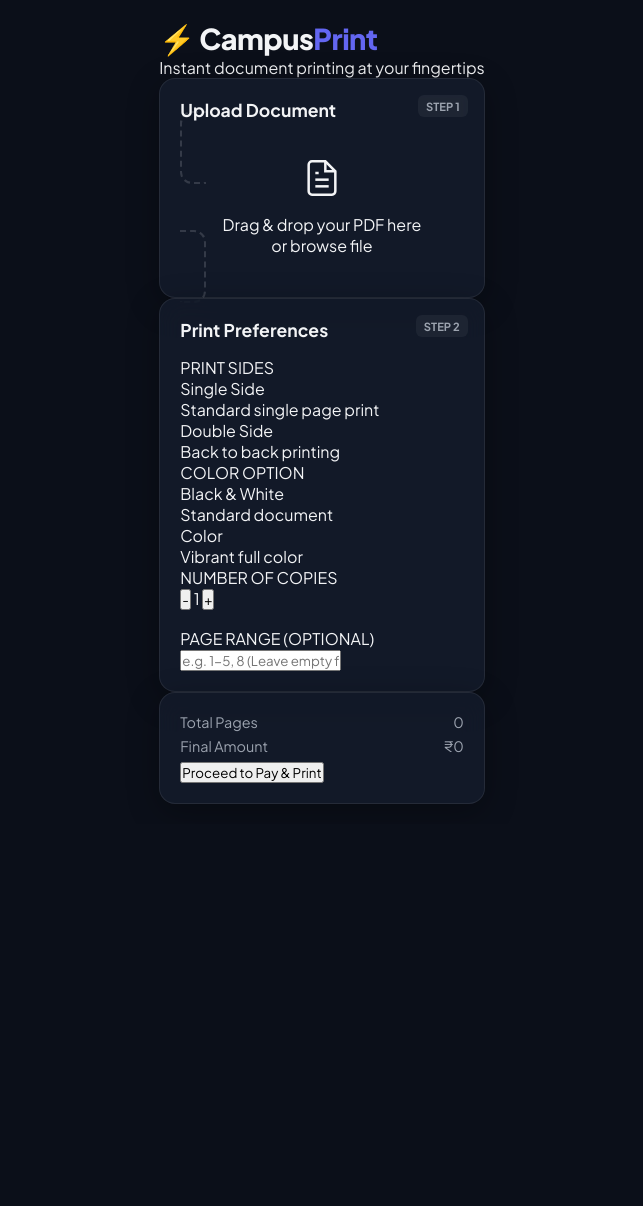
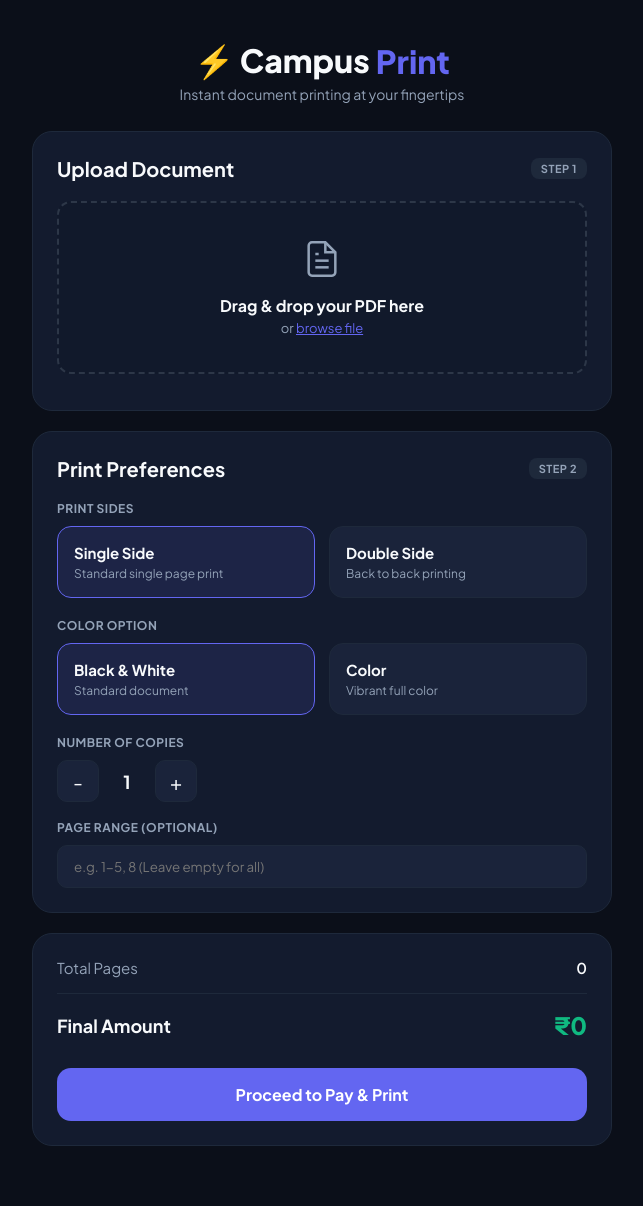
Before and after one commit to Sahilsaware/campus-print, a Flask app: page / in a window 1280 px wide. Shown: the whole page, without its empty margins (318-961 px from the left). Before the commit the page ends 804 px from the top, so only its background shows below. Run offline with Flask 3, Linux system fonts and the light colour scheme; some libraries are stand-ins or nearby versions.

Commit message:
Refactor CSS for improved styling and layout
Updated CSS variables and styles for better theming and layout adjustments.

```diff
--- a/static/style.css
+++ b/static/style.css
@@ -1,12 +1,13 @@
 :root {
-    --bg-color: #0b0f19;
-    --card-bg: rgba(22, 31, 48, 0.7);
-    --border-color: rgba(255, 255, 255, 0.08);
-    --primary: #6366f1;
+    --bg-dark: #0b0f19;
+    --card-bg: #131b2e;
+    --card-border: #1e293b;
+    --primary-blue: #6366f1;
     --primary-hover: #4f46e5;
-    --text-main: #f3f4f6;
-    --text-muted: #9ca3af;
-    --accent: #10b981;
+    --accent-green: #10b981;
+    --text-primary: #f8fafc;
+    --text-secondary: #94a3b8;
+    --box-inactive: #1a233a;
 }
 
 * {
@@ -17,244 +18,257 @@
 }
 
 body {
-    background-color: var(--bg-color);
-    color: var(--text-main);
-    min-height: 100vh;
+    background-color: var(--bg-dark);
+    color: var(--text-primary);
     display: flex;
     justify-content: center;
-    align-items: center;
-    padding: 20px;
+    padding: 40px 20px;
+    min-height: 100vh;
 }
 
-.background-glow {
-    position: fixed;
-    width: 300px;
-    height: 300px;
-    background: radial-gradient(circle, rgba(99,102,241,0.25) 0%, rgba(0,0,0,0) 70%);
-    top: 20%;
-    left: 50%;
-    transform: translate(-50%, -50%);
-    z-index: -1;
+.main-container {
+    width: 100%;
+    max-width: 580px;
 }
 
-.app-container {
-    width: 100%;
-    max-width: 480px;
-    display: flex;
-    flex-direction: column;
-    gap: 16px;
-}
-
-.brand-header {
+.header {
     text-align: center;
-    margin-bottom: 8px;
+    margin-bottom: 28px;
 }
 
 .logo {
-    font-size: 1.8rem;
+    font-size: 32px;
     font-weight: 800;
-    letter-spacing: -0.5px;
+    color: var(--text-primary);
+    display: flex;
+    align-items: center;
+    justify-content: center;
+    gap: 6px;
 }
 
 .logo span {
-    color: var(--primary);
+    color: var(--primary-blue);
 }
 
-.tagline {
-    font-size: 0.85rem;
-    color: var(--text-muted);
+.subtitle {
+    color: var(--text-secondary);
+    font-size: 14px;
+    margin-top: 4px;
 }
 
 .card {
     background: var(--card-bg);
-    backdrop-filter: blur(12px);
-    border: 1px solid var(--border-color);
-    border-radius: 16px;
-    padding: 20px;
-    position: relative;
-    box-shadow: 0 8px 32px 0 rgba(0, 0, 0, 0.3);
+    border: 1px solid var(--card-border);
+    border-radius: 20px;
+    padding: 24px;
+    margin-bottom: 20px;
+}
+
+.card-header {
+    display: flex;
+    justify-content: space-between;
+    align-items: center;
+    margin-bottom: 20px;
+}
+
+.card-header h2 {
+    font-size: 20px;
+    font-weight: 700;
 }
 
 .step-badge {
-    position: absolute;
-    top: 16px;
-    right: 16px;
-    font-size: 0.7rem;
+    background: #1e293b;
+    color: var(--text-secondary);
+    font-size: 11px;
     font-weight: 700;
-    text-transform: uppercase;
-    background: rgba(255, 255, 255, 0.05);
-    padding: 4px 8px;
-    border-radius: 6px;
-    color: var(--text-muted);
-}
-
-h2 {
-    font-size: 1.1rem;
-    font-weight: 700;
-    margin-bottom: 16px;
+    padding: 4px 10px;
+    border-radius: 8px;
+    letter-spacing: 0.5px;
 }
 
 .drop-zone {
-    border: 2px dashed rgba(255, 255, 255, 0.15);
-    border-radius: 12px;
-    padding: 24px;
+    border: 2px dashed #2d3748;
+    border-radius: 14px;
+    padding: 36px 20px;
     text-align: center;
+    display: block;
+    cursor: pointer;
+    background: rgba(15, 23, 42, 0.4);
+    transition: all 0.2s ease;
+}
+
+.drop-zone:hover {
+    border-color: var(--primary-blue);
+    background: rgba(99, 102, 241, 0.05);
+}
+
+.upload-icon {
+    color: var(--text-secondary);
+    margin-bottom: 12px;
+}
+
+.drop-title {
+    font-size: 16px;
+    font-weight: 700;
+    margin-bottom: 4px;
+}
+
+.drop-sub {
+    font-size: 13px;
+    color: var(--text-secondary);
+}
+
+.browse-link {
+    color: var(--primary-blue);
+    text-decoration: underline;
+}
+
+.file-list {
+    margin-top: 12px;
+}
+
+.file-item {
+    font-size: 13px;
+    color: var(--text-primary);
+    padding: 6px 12px;
+    background: var(--box-inactive);
+    border-radius: 8px;
+    margin-top: 6px;
+}
+
+.field-label {
+    font-size: 12px;
+    font-weight: 700;
+    color: var(--text-secondary);
+    letter-spacing: 0.5px;
+    margin-bottom: 10px;
+
+}
+
+.grid-2 {
+    display: grid;
+    grid-template-columns: 1fr 1fr;
+    gap: 14px;
+    margin-bottom: 20px;
+}
+
+.select-box {
+    background: var(--box-inactive);
+    border: 1.5px solid var(--card-border);
+    border-radius: 14px;
+    padding: 16px;
     cursor: pointer;
     transition: all 0.2s ease;
 }
 
-.drop-zone:hover {
-    border-color: var(--primary);
-    background: rgba(99, 102, 241, 0.05);
+.select-box.active {
+    border-color: var(--primary-blue);
+    background: rgba(99, 102, 241, 0.12);
 }
 
-.upload-icon {
-    font-size: 2.2rem;
-    margin-bottom: 8px;
+.box-title {
+    font-weight: 700;
+    font-size: 15px;
+    margin-bottom: 4px;
 }
 
-.upload-title {
-    font-weight: 600;
-    font-size: 0.95rem;
+.box-sub {
+    font-size: 12px;
+    color: var(--text-secondary);
 }
 
-.upload-sub {
-    font-size: 0.8rem;
-    color: var(--text-muted);
+.counter-box {
+    display: flex;
+    align-items: center;
+    gap: 16px;
 }
 
-.browse-btn {
-    color: var(--primary);
-    text-decoration: underline;
+.counter-btn {
+    width: 42px;
+    height: 42px;
+    border-radius: 10px;
+    background: var(--box-inactive);
+    border: 1px solid var(--card-border);
+    color: var(--text-primary);
+    font-size: 20px;
+    cursor: pointer;
+    display: flex;
+    align-items: center;
+    justify-content: center;
 }
 
-.file-info {
-    margin-top: 10px;
-    font-size: 0.85rem;
-    color: var(--accent);
-    font-weight: 600;
+.counter-btn:hover {
+    background: var(--card-border);
 }
 
-.option-group {
-    margin-bottom: 16px;
+.counter-value {
+    font-size: 18px;
+    font-weight: 700;
+    width: 24px;
+    text-align: center;
 }
 
-.option-group:last-child {
-    margin-bottom: 0;
+.input-text {
+    width: 100%;
+    padding: 12px 16px;
+    background: var(--box-inactive);
+    border: 1px solid var(--card-border);
+    border-radius: 10px;
+    color: var(--text-primary);
+    outline: none;
 }
 
-.group-label {
-    display: block;
-    font-size: 0.8rem;
-    font-weight: 600;
-    color: var(--text-muted);
-    margin-bottom: 8px;
-    text-transform: uppercase;
+.input-text:focus {
+    border-color: var(--primary-blue);
 }
 
-.toggle-grid {
-    display: grid;
-    grid-template-columns: 1fr 1fr;
-    gap: 10px;
-}
-
-.toggle-card input {
-    display: none;
-}
-
-.toggle-content {
-    border: 1px solid var(--border-color);
-    background: rgba(255, 255, 255, 0.02);
-    border-radius: 10px;
-    padding: 12px;
-    cursor: pointer;
-    transition: all 0.2s ease;
-    display: flex;
-    flex-direction: column;
-}
-
-.toggle-content .title {
-    font-size: 0.9rem;
-    font-weight: 600;
-}
-
-.toggle-content .desc {
-    font-size: 0.75rem;
-    color: var(--text-muted);
-    margin-top: 2px;
-}
-
-.toggle-card input:checked + .toggle-content {
-    border-color: var(--primary);
-    background: rgba(99, 102, 241, 0.15);
-}
-
-.quantity-control {
-    display: flex;
-    align-items: center;
-    gap: 10px;
-}
-
-.quantity-control button {
-    width: 36px;
-    height: 36px;
-    border-radius: 8px;
-    border: 1px solid var(--border-color);
-    background: rgba(255, 255, 255, 0.05);
-    color: var(--text-main);
-    font-size: 1.2rem;
-    cursor: pointer;
-}
-
-.quantity-control input {
-    width: 50px;
-    text-align: center;
-    background: transparent;
-    border: none;
-    color: var(--text-main);
-    font-size: 1.1rem;
-    font-weight: 700;
-}
-
-.summary-details {
-    margin-bottom: 16px;
+.summary-card {
+    background: var(--card-bg);
 }
 
 .summary-row {
     display: flex;
     justify-content: space-between;
-    font-size: 0.9rem;
-    color: var(--text-muted);
-    margin-bottom: 6px;
+    align-items: center;
+    font-size: 15px;
+    color: var(--text-secondary);
+    margin-bottom: 12px;
 }
 
-.total-row {
-    font-size: 1.1rem;
-    font-weight: 700;
-    color: var(--text-main);
-    margin-top: 10px;
-    padding-top: 10px;
-    border-top: 1px solid var(--border-color);
+.summary-row .val {
+    color: var(--text-primary);
+    font-weight: 600;
 }
 
-.total-price {
-    color: var(--accent);
-    font-size: 1.3rem;
+.main-total {
+    margin-top: 16px;
+    padding-top: 16px;
+    border-top: 1px solid var(--card-border);
+    color: var(--text-primary);
+    font-size: 18px;
+    font-weight: 700;
 }
 
-.pay-btn {
+.amount {
+    color: var(--accent-green);
+    font-size: 24px;
+    font-weight: 800;
+}
+
+.btn-primary {
     width: 100%;
-    padding: 14px;
+    background: var(--primary-blue);
+    color: white;
     border: none;
-    border-radius: 12px;
-    background: var(--primary);
-    color: white;
-    font-size: 1rem;
+    padding: 16px;
+    border-radius: 14px;
+    font-size: 16px;
     font-weight: 700;
     cursor: pointer;
+    margin-top: 16px;
     transition: background 0.2s ease;
 }
 
-.pay-btn:hover {
+.btn-primary:hover {
     background: var(--primary-hover);
 }
```
